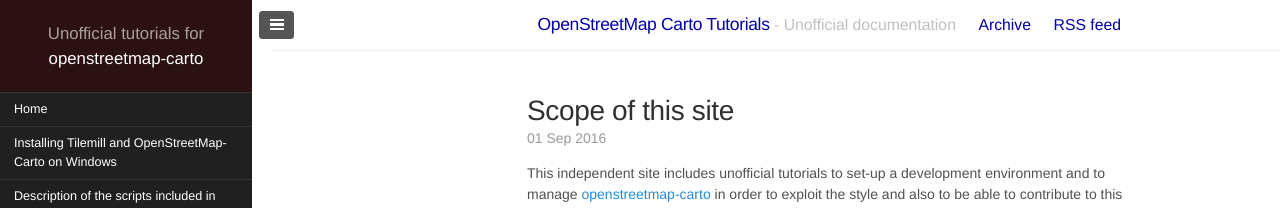
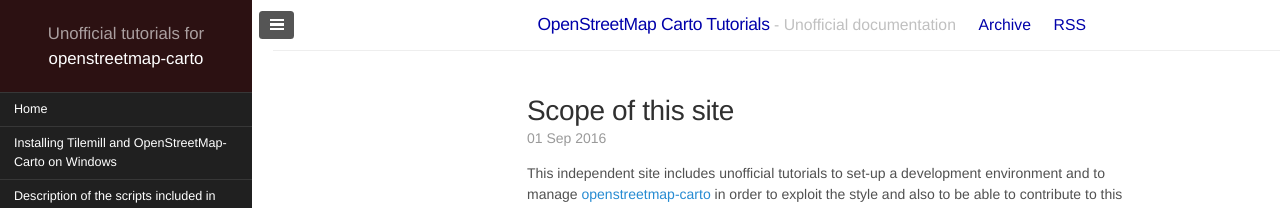
Before and after one commit to Ircama/osm-carto-tutorials, a Jekyll site: the page built from index.html, in a window 1280 px wide and 900 px high. Shown: the top 208 px of the window. Built offline with Jekyll 4.4.1, drawn with Linux system fonts in a browser that asks for light colours; the list of posts is cut into pages by our own code; comment, search, counter and statistics services are not loaded.

Commit message:
Remove feed word

```diff
--- a/_config.yml
+++ b/_config.yml
@@ -33,4 +33,4 @@
 
 pages_list:
   Archive: '/z_archive'
-  RSS feed: '/atom.xml'
+  RSS: '/atom.xml'
```
Also changed, not shown: _layouts/default.html (+0 -8 lines).
